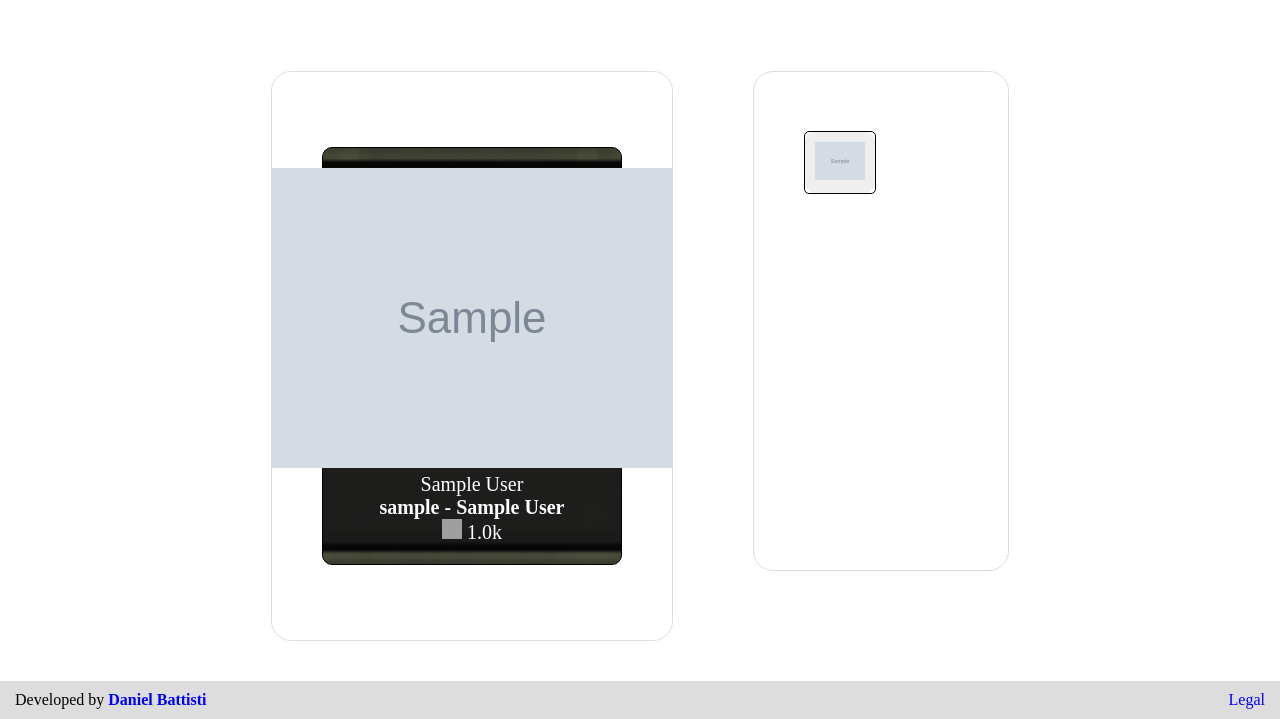
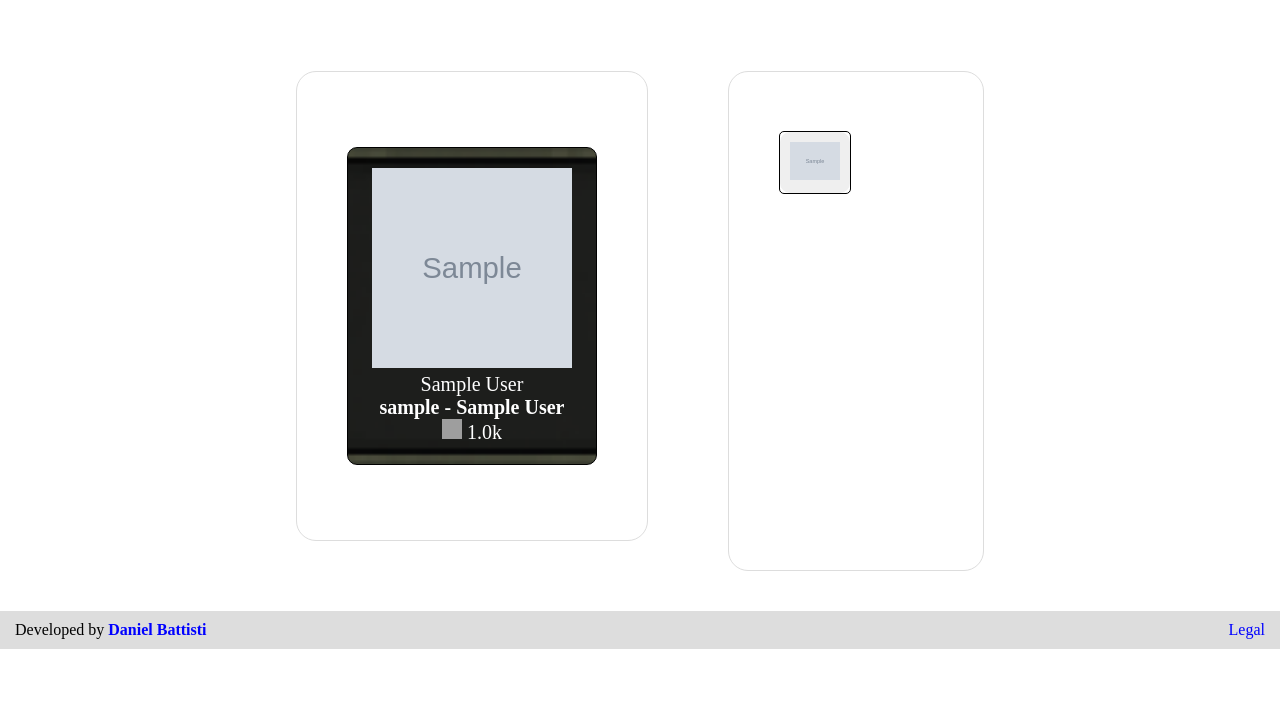
Before and after one commit to Battisti-Daniel/DofusShop, a Django app: page /home/ in a window 1280 px wide. Shown: the part 189-908 px from the top of the page. After the commit the page ends 838 px from the top, so only its background shows below. Run offline with Django 4.2, Linux system fonts and the light colour scheme; tables that the repository leaves empty hold one stand-in row (values such as "Sample post"); grey boxes marked "Sample" are stand-in pictures; style sheets or scripts are compiled from the project's sources; grey boxes are pictures that could not be loaded.

Commit message:
Refactored 50%

```diff
--- a/main/static/home/style.css
+++ b/main/static/home/style.css
@@ -37,8 +37,6 @@ main {
   justify-content: center;
   align-items: center;
   flex-direction: column;
-  width: auto;
-  height: auto;
 }
 
 .cardContainer {
@@ -115,6 +113,13 @@ main {
 .card:hover {
   transform: translateY(-15px);
   box-shadow: 35px 18px 21px -13px rgba(0, 0, 0, 0.1);
+}
+
+.coverImg {
+  max-width: 200px;
+  max-height: 200px;
+  min-width: 200px;
+  min-height: 200px;
 }
 
 .navBody nav {
--- a/main/static/home/style.sass
+++ b/main/static/home/style.sass
@@ -33,8 +33,6 @@ main
   justify-content: center
   align-items: center
   flex-direction: column
-  width: auto
-  height: auto
 
 
 
@@ -106,6 +104,12 @@ main
   &:hover
     transform: translateY(-15px)
     box-shadow: 35px 18px 21px -13px rgba(0,0,0,0.1)
+
+.coverImg
+  max-width: 200px
+  max-height: 200px
+  min-width: 200px
+  min-height: 200px
 
 .navBody nav
   width: 100%
--- a/main/templates/home.html
+++ b/main/templates/home.html
@@ -24,7 +24,7 @@
                             <div class="card">
                                 <div class="cover">
                                     <a href="{% url 'item_detail' i.pk %}">
-                                        <img src="{{ i.cover.url }}" alt="cover">
+                                        <img src="{{ i.cover.url }}" alt="cover" class="coverImg">
                                     </a>
                                     <span>
                                         {{ i.name }}
```
Also changed, not shown: 1 other file.
